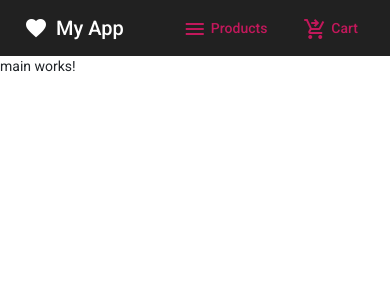
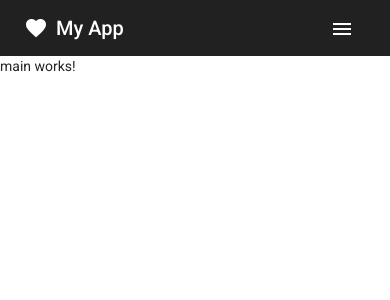
Before and after one commit to DZz1358/angular-shop, an Angular app: page / in a window 390 px wide. Shown: the top 300 px of the page. Built offline with nearby package versions, Linux system fonts and the light colour scheme.

Commit message:
added burger menu for mobile view

```diff
--- a/src/app/app.module.ts
+++ b/src/app/app.module.ts
@@ -6,6 +6,7 @@ import { MatButtonModule } from '@angular/material/button';
 import { SharedModule } from './shared/shared.module';
 import { MatCardModule } from '@angular/material/card';
 import { HttpClientModule } from '@angular/common/http';
+import { MatMenuModule } from '@angular/material/menu';
 
 
 
@@ -48,7 +49,8 @@ import { ProductsService } from './services/products.service';
     ReactiveFormsModule,
     FormsModule,
     MatInputModule,
-    MatSelectModule
+    MatSelectModule,
+    MatMenuModule
   ],
   providers: [ProductsResolver, ProductsService],
   bootstrap: [AppComponent]
--- a/src/app/components/header/header.component.html
+++ b/src/app/components/header/header.component.html
@@ -3,14 +3,41 @@
     <mat-icon class="mx-2">favorite</mat-icon>
     <span>My App</span>
   </div>
-  <div class="d-flex">
+  <div class="d-none d-sm-flex">
     <button mat-button color="primary" routerLink="/products">
       <mat-icon class="mx-1">menu</mat-icon>
       <span>Products</span>
     </button>
-    <button mat-button color="primary" routerLink="/about-us">
+    <button mat-button color="primary" routerLink="/cart">
       <mat-icon class="mx-1">shopping_cart_checkout</mat-icon>
       <span>Cart</span>
     </button>
+    <button mat-button color="primary" routerLink="/about-us">
+      <mat-icon class="mx-1">group</mat-icon>
+      <span>About us</span>
+    </button>
+  </div>
+
+  <div class="d-flex d-sm-none">
+    <button mat-button [matMenuTriggerFor]="menu">
+      <mat-icon class="mx-1">menu</mat-icon>
+    </button>
+    <mat-menu  #menu="matMenu">
+      <div class="d-flex flex-column justify-content-start">
+        <button class="d-flex" mat-button color="primary" routerLink="/products">
+          <mat-icon class="mx-1">menu</mat-icon>
+          <span>Products</span>
+        </button>
+        <button class="d-flex" mat-button color="primary" routerLink="/cart">
+          <mat-icon class="mx-1">shopping_cart_checkout</mat-icon>
+          <span>Cart</span>
+        </button>
+        <button class="d-flex" mat-button color="primary" routerLink="/about-us">
+          <mat-icon class="mx-1">group</mat-icon>
+          <span>About us</span>
+        </button>
+
+      </div>
+      </mat-menu>
   </div>
 </mat-toolbar>
```
